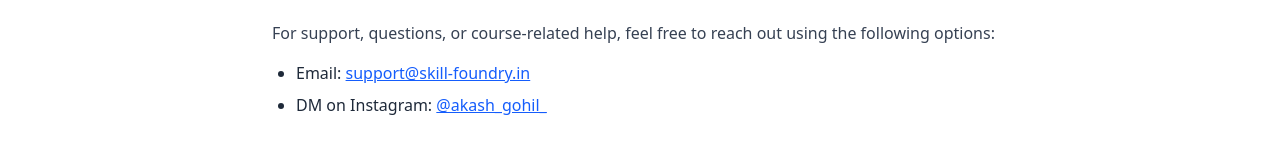
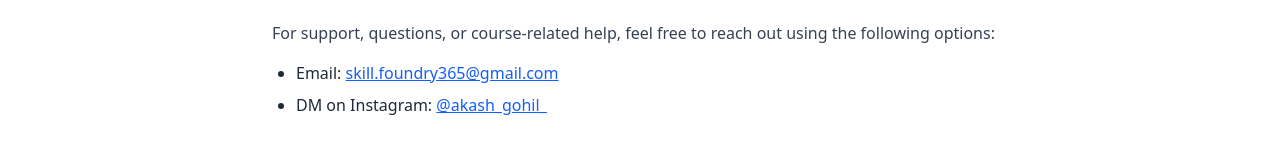
Before and after one commit to akash8347/skillfoundry, a Next.js app: page /about-us in a window 1280 px wide. Shown: the part 335-487 px from the top of the page. Built offline with nearby package versions, Linux system fonts and the light colour scheme.

Commit message:
added mail in policy pages

```diff
--- a/src/app/(policy-pages)/Contact-us/page.jsx
+++ b/src/app/(policy-pages)/Contact-us/page.jsx
@@ -11,8 +11,8 @@
     answer: (
       <>
         If you purchased a course from Skill Foundry, you can access all your purchased content by visiting{" "}
-        <a href="https://skill-foundry.in/dashboard" className="text-blue-600 underline">
-          skill-foundry.in/dashboard
+        <a href="https://skill-foundry.in/Dashboard" className="text-blue-600 underline">
+          skill-foundry.in/Dashboard
         </a>
         .
       </>
@@ -23,8 +23,8 @@
     answer: (
       <>
         If you're having trouble logging in, please contact us directly at{" "}
-        <a href="mailto:support@skill-foundry.in" className="text-blue-600 underline">
-          support@skill-foundry.in
+        <a href="mailto:skill.foundry365@gmail.com" className="text-blue-600 underline">
+        skill.foundry365@gmail.com
         </a>
         . We'll be happy to assist you as soon as possible.
       </>
@@ -35,8 +35,8 @@
     answer: (
       <>
         If you need to change the name on your certificate, please email us at{" "}
-        <a href="mailto:support@skill-foundry.in" className="text-blue-600 underline">
-          support@skill-foundry.in
+        <a href="mailto:skill.foundry365@gmail.com" className="text-blue-600 underline">
+        skill.foundry365@gmail.com
         </a>{" "}
         with your request and the correct name you want to appear on the certificate.
       </>
@@ -64,8 +64,8 @@
         <ul className="list-disc pl-6 mb-8">
           <li>
             Email:{" "}
-            <Link href="mailto:support@skill-foundry.in" className="text-blue-600 underline">
-            support@skill-foundry.in
+            <Link href="mailto:skill.foundry365@gmail.com" className="text-blue-600 underline">
+            skill.foundry365@gmail.com
           </Link>
           </li>
         </ul>
--- a/src/app/(policy-pages)/about-us/page.jsx
+++ b/src/app/(policy-pages)/about-us/page.jsx
@@ -24,10 +24,10 @@
           <li>
             <span className="font-medium">Email:</span>{" "}
             <Link
-              href="mailto:support@skill-foundry.in"
+              href="mailto:skill.foundry365@gmail.com"
               className="text-blue-600 underline"
             >
-              support@skill-foundry.in
+              skill.foundry365@gmail.com
             </Link>
           </li>
           <li>
--- a/src/app/(policy-pages)/privacy-policy/page.jsx
+++ b/src/app/(policy-pages)/privacy-policy/page.jsx
@@ -43,8 +43,8 @@
         <h2 className="text-xl font-semibold mb-2">Contact Us</h2>
         <p>
           If you have any questions or concerns about this Privacy Policy, please reach out to us at{" "}
-          <Link href="mailto:support@skill-foundry.in" className="text-blue-600 underline">
-            support@skill-foundry.in
+          <Link href="mailto:skill.foundry365@gmail.com" className="text-blue-600 underline">
+          skill.foundry365@gmail.com
           </Link>
           .
         </p>
--- a/src/app/(policy-pages)/refund-policy/page.jsx
+++ b/src/app/(policy-pages)/refund-policy/page.jsx
@@ -29,9 +29,9 @@
         <h2 className="text-xl font-semibold mb-2">Need Help?</h2>
         <p>
           If you experience any technical issues accessing the course or need assistance, please contact us at{" "}
-          <Link href="mailto:support@skill-foundry.in" className="text-blue-600 underline">
-            support@skill-foundry.in
-          </Link>
+          <Link href="mailto:skill.foundry365@gmail.com" className="text-blue-600 underline">
+          skill.foundry365@gmail.com
+                    </Link>
           . We're here to help!
         </p>
       </div>
--- a/src/app/(policy-pages)/terms-conditions/page.jsx
+++ b/src/app/(policy-pages)/terms-conditions/page.jsx
@@ -52,8 +52,8 @@
         <h2 className="text-xl font-semibold mb-2">Contact Us</h2>
         <p>
           If you have any questions about these terms, please contact us at{" "}
-          <Link href="mailto:support@skill-foundry.in" className="text-blue-600 underline">
-            support@skill-foundry.in
+          <Link href="mailto:skill.foundry365@gmail.com" className="text-blue-600 underline">
+          skill.foundry365@gmail.com
           </Link>
           .
         </p>
--- a/src/app/Web-Desin-Course/page.jsx
+++ b/src/app/Web-Design-Course/page.jsx
@@ -86,7 +86,7 @@
 
                 <div className="flex flex-wrap items-center gap-x-3 gap-y-2 mt-3 text-sm sm:text-base">
                   <div className="flex items-center text-green-600 font-semibold">
-                    <span className="mr-1">4.8</span>
+                    <span className="mr-1">4.9</span>
                     <span className="text-yellow-500">★★★★★</span>
                     <span className="ml-2 text-green-600">(1,200+ reviews)</span>
                   </div>
--- a/src/components/LandingPageComponents/Navbar.jsx
+++ b/src/components/LandingPageComponents/Navbar.jsx
@@ -43,7 +43,7 @@
             transition={{ duration: 0.2 }}
             className="absolute left-0 top-[100%] w-full bg-white shadow-md px-6 py-4 space-y-2 border-t border-gray-200 z-40"
           >
-            <Link href="/Web-Desin-Course" className="block text-gray-800 font-medium hover:text-blue-600 transition">
+            <Link href="/Web-Design-Course" className="block text-gray-800 font-medium hover:text-blue-600 transition">
               Home
             </Link>
             <Link href="/Dashboard" className="block text-gray-800 font-medium hover:text-blue-600 transition">
--- a/src/lib/myComponents/Navbar.jsx
+++ b/src/lib/myComponents/Navbar.jsx
@@ -13,7 +13,7 @@
     <header className="sticky top-0 z-50 bg-white/80 backdrop-blur-md shadow-sm">
       <div className="max-w-7xl mx-auto flex items-center justify-between px-4 sm:px-6 py-3">
         {/* Logo */}
-        <Link href="/Web-Desin-Course" className="flex items-center gap-2">
+        <Link href="/Web-Design-Course" className="flex items-center gap-2">
           <Image
             src="/logo.jpg"
             alt="Skill Foundry Logo"
@@ -43,7 +43,7 @@
             transition={{ duration: 0.2 }}
             className="absolute left-0 top-[100%] w-full bg-white shadow-md px-6 py-4 space-y-2 border-t border-gray-200 z-40"
           >
-            <Link href="/Web-Desin-Course" className="block text-gray-800 font-medium hover:text-blue-600 transition">
+            <Link href="/Web-Design-Course" className="block text-gray-800 font-medium hover:text-blue-600 transition">
               Home
             </Link>
             <Link href="/Dashboard" className="block text-gray-800 font-medium hover:text-blue-600 transition">
```
